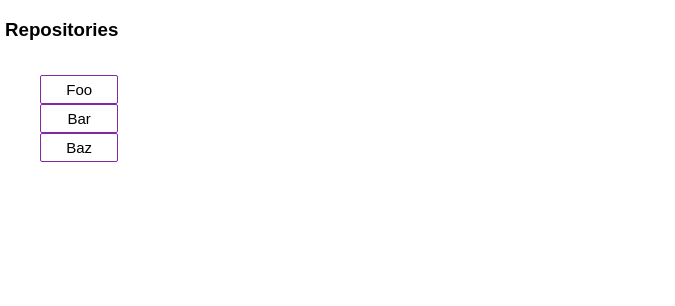
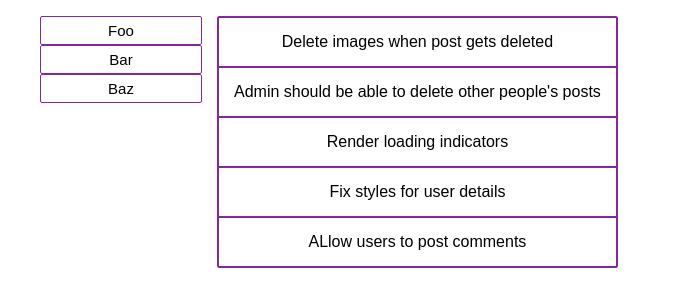
Before and after one commit to schultyy/cabinet, a React (Create React App) app: page / in a window 1280 px wide. Shown: the top 306 px of the page, without its empty margins (0-675 px from the left). Built offline with nearby package versions, Linux system fonts and the light colour scheme.

Commit message:
Render example content

```diff
--- a/src/App.css
+++ b/src/App.css
@@ -22,4 +22,18 @@
   font-size: 15px;
   border: 1px solid #8427A2;
   border-radius: 2px;
+  width: 150px;
 }
+
+.App .repository-issues .issues {
+  list-style-type: none;
+  border: 1px solid #8427A2;
+  border-radius: 2px;
+  margin-left: 15px;
+  padding: 0px;
+}
+
+.App .repository-issues .issues .issue {
+  border: 1px solid #8427A2;
+  padding: 15px;
+}
--- a/src/App.js
+++ b/src/App.js
@@ -9,15 +9,34 @@ class App extends Component {
       "Baz"
     ];
   }
+
+  getIssues() {
+    return [
+      "Delete images when post gets deleted",
+      "Admin should be able to delete other people's posts",
+      "Render loading indicators",
+      "Fix styles for user details",
+      "ALlow users to post comments"
+    ];
+  }
+
   render() {
     return (
       <div className="App">
         <div className="repo-list">
-          <h3>Repositories</h3>
           <ul>
             {this.getRepositories().map(r => (
               <li className="repository">
                 {r}
+              </li>
+            ))}
+          </ul>
+        </div>
+        <div className="repository-issues">
+          <ul className="issues">
+            {this.getIssues().map(i => (
+              <li className="issue">
+                {i}
               </li>
             ))}
           </ul>
```
